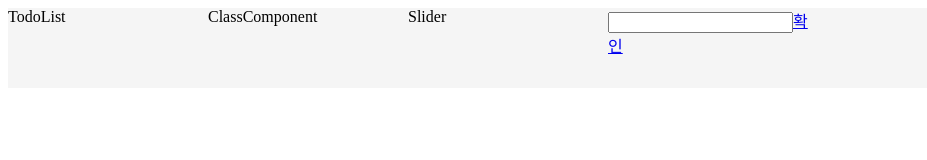
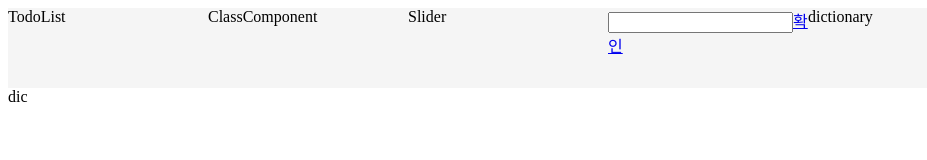
Before and after one commit to Dowap2/learning-optimization, a React (Create React App) app: page /dictionary in a window 1280 px wide. Shown: the top 160 px of the page, without its empty margins (0-927 px from the left). Built offline with nearby package versions, Linux system fonts and the light colour scheme; what enzyme, enzyme-adapter-react-16 would draw is missing.

Commit message:
add dictionary file

```diff
--- a/src/App.jsx
+++ b/src/App.jsx
@@ -7,6 +7,7 @@ import { ClassComponent } from "./ClassComponent";
 import { Slider } from "./Slider";
 import { AppHeader } from "./AppHeader";
 import { UserInfo } from "./UserInfo";
+import { Dictionary } from "./Dictionary";
 import { BrowserRouter as Router, Route } from "react-router-dom";
 
 function App() {
@@ -30,6 +31,9 @@ function App() {
       <Route path={`/${id}`}>
         <UserInfo info={id} />
       </Route>
+      <Route path="/dictionary">
+        <Dictionary />
+      </Route>
     </Router>
   );
 }
--- a/src/AppHeader.jsx
+++ b/src/AppHeader.jsx
@@ -38,6 +38,11 @@ export function AppHeader(props) {
         />
         <Link to={`/${props.id}`}>확인</Link>
       </LinkComponent>
+      <LinkComponent>
+        <Link to="/dictionary" style={linkStyle}>
+          dictionary
+        </Link>
+      </LinkComponent>
     </AppHeaderComponent>
   );
 }
--- /dev/null
+++ b/src/Dictionary.jsx
@@ -0,0 +1,5 @@
+import React from "react";
+
+export function Dictionary() {
+  return <div>dic</div>;
+}
```
